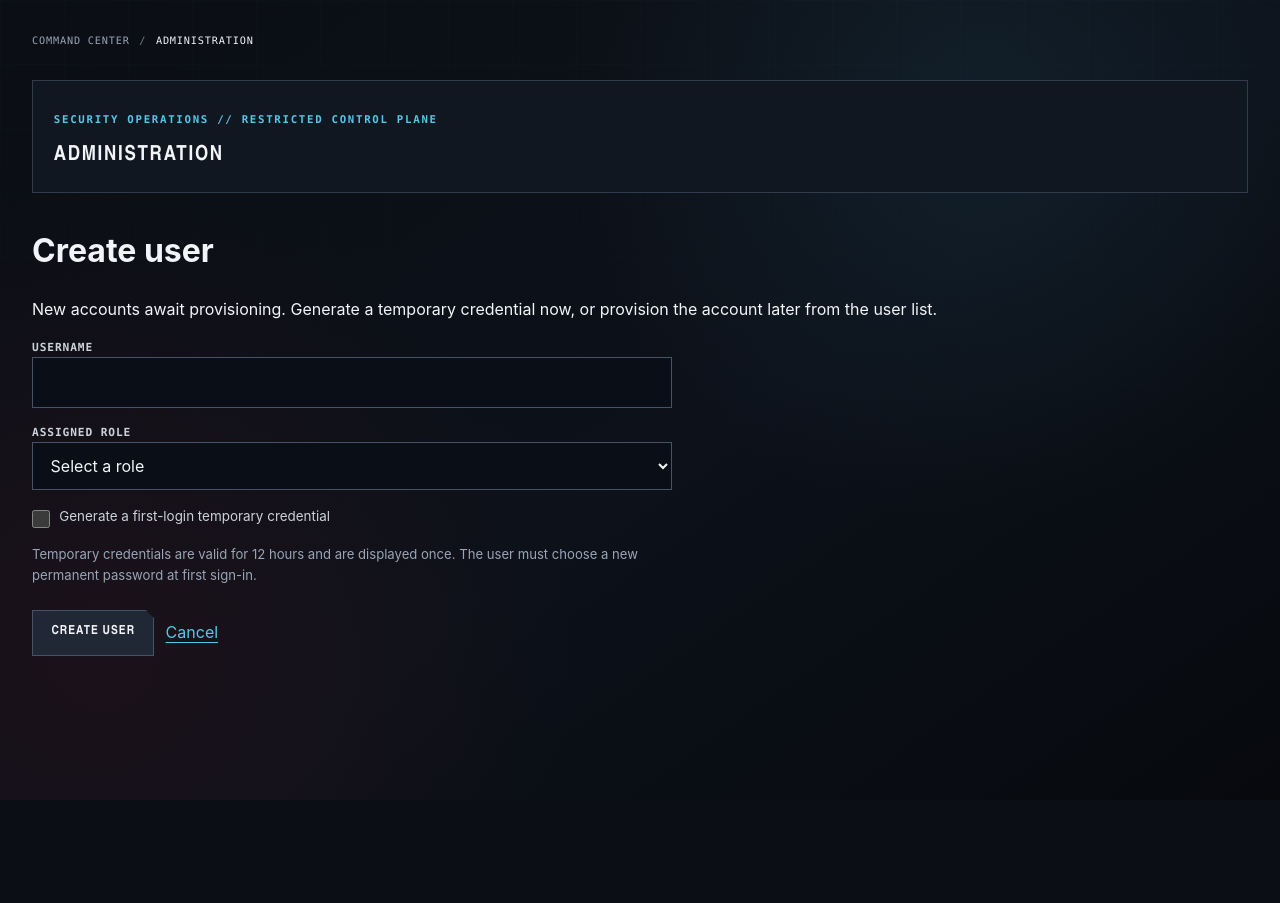
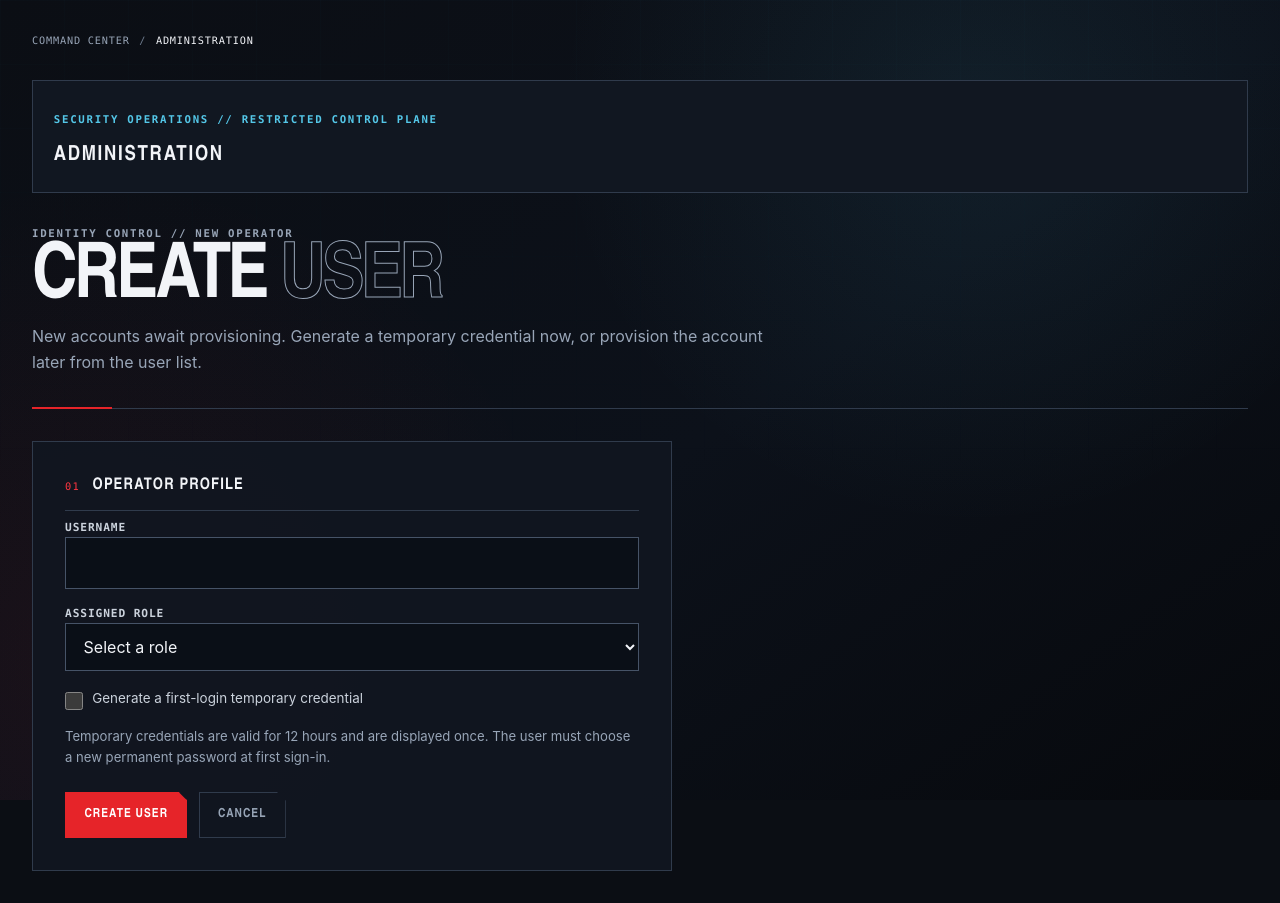
Before and after one commit to Jay-S99/CyberSec_Lab, a Python web app: template templates/admin/create_user.html in a window 1280 px wide. Before the commit the page ends 791 px from the top, so only its background shows below. Run offline with Jinja, Linux system fonts and the light colour scheme; the template is opened without the code that fills it, so the values that code supplies are empty.

Commit message:
ui(użytkownicy): Ujednolicono formularze tworzenia i edycji kont

```diff
--- a/templates/admin/create_user.html
+++ b/templates/admin/create_user.html
@@ -1,10 +1,10 @@
 {% extends "admin/base.html" %}
 {% block title %}Create user - DoomVault{% endblock %}
 {% block admin_content %}
-<h1>Create user</h1>
-<p>New accounts await provisioning. Generate a temporary credential now, or provision the account later from the user list.</p>
-<form class="admin-account-form" method="post" action="{{ url_for('admin.create_user') }}">
+<div class="page-header"><div><p class="eyebrow">Identity control // New operator</p><h1>Create <span>user</span></h1><p>New accounts await provisioning. Generate a temporary credential now, or provision the account later from the user list.</p></div></div>
+<form class="form-panel admin-account-form" method="post" action="{{ url_for('admin.create_user') }}">
   <input type="hidden" name="csrf_token" value="{{ csrf_token }}">
+  <div class="form-section-label"><span>01</span><strong>Operator profile</strong></div>
   {% include "admin/_user_fields.html" %}
   <label class="admin-check" for="provision">
     <input id="provision" name="provision" type="checkbox" value="yes"{% if values.get('provision') == 'yes' %} checked{% endif %}>
@@ -12,8 +12,8 @@
   </label>
   <p class="admin-muted">Temporary credentials are valid for 12 hours and are displayed once. The user must choose a new permanent password at first sign-in.</p>
   <div class="admin-form-actions">
-    <button type="submit">Create user</button>
-    <a href="{{ url_for('admin.users') }}">Cancel</a>
+    <button class="button button-primary" type="submit">Create user</button>
+    <a class="button button-ghost" href="{{ url_for('admin.users') }}">Cancel</a>
   </div>
 </form>
 {% endblock %}
```
Also changed, not shown: templates/admin/edit_user.html (+5 -5 lines).
